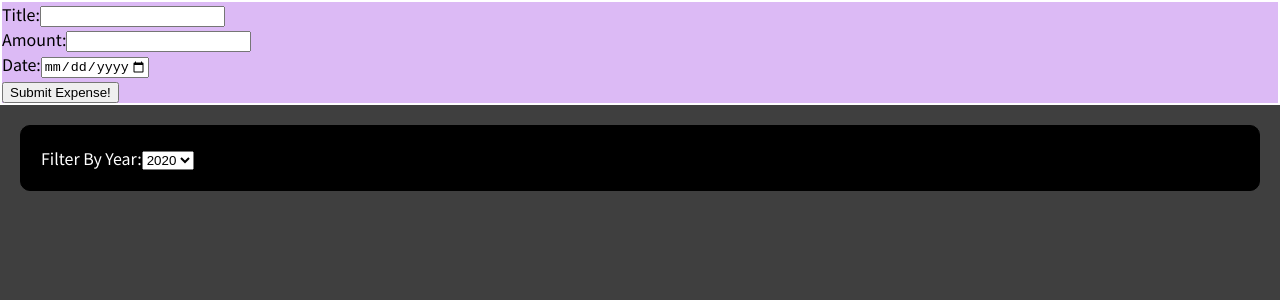
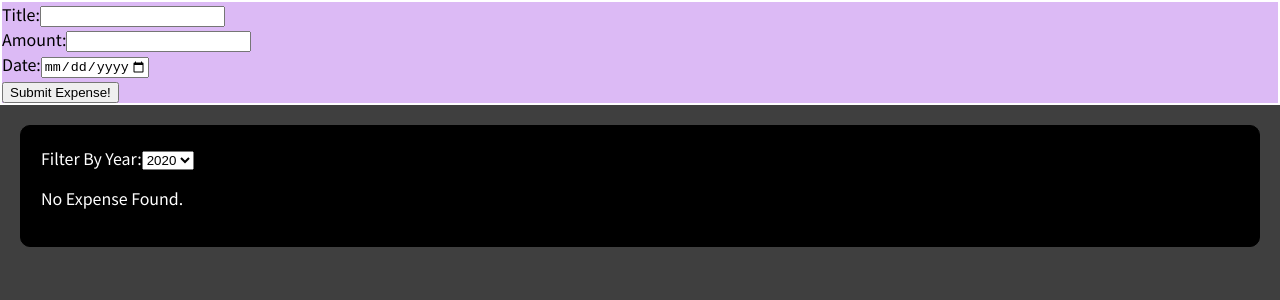
Before and after one commit to Atish280301/React-Project01, a React (Create React App) app: page / in a window 1280 px wide. Shown: the top 300 px of the page. Built offline with nearby package versions, Linux system fonts and the light colour scheme.

Commit message:
Commit-12

```diff
--- a/src/Components/Expense.js
+++ b/src/Components/Expense.js
@@ -14,10 +14,9 @@ function Expense(props){
             return Eexpense.date.getFullYear().toString() === filteredYear;
         }
     );
-    return (
-        <Card className="Big-Box">
-            <ExpenseFilter selected = {filteredYear} onChangeFilter={filterChnageHandler} />
-            {filteredExpenses.map( exp =>{
+    let expensesContent = <p>No Expense Found.</p>;
+    if(filteredExpenses.length > 0){
+        expensesContent = filteredExpenses.map( exp =>{
             return(
                 <ExpenseItem
                     key= {exp.id}
@@ -27,7 +26,15 @@ function Expense(props){
                 />
             );
         }
-            )}
+        )
+    }
+    return (
+        <Card className="Big-Box">
+            <ExpenseFilter
+                selected = {filteredYear}
+                onChangeFilter={filterChnageHandler}
+            />
+            {expensesContent}
         </Card>
     );
 }
```
Lines whose indentation alone changed are shown as unchanged.
